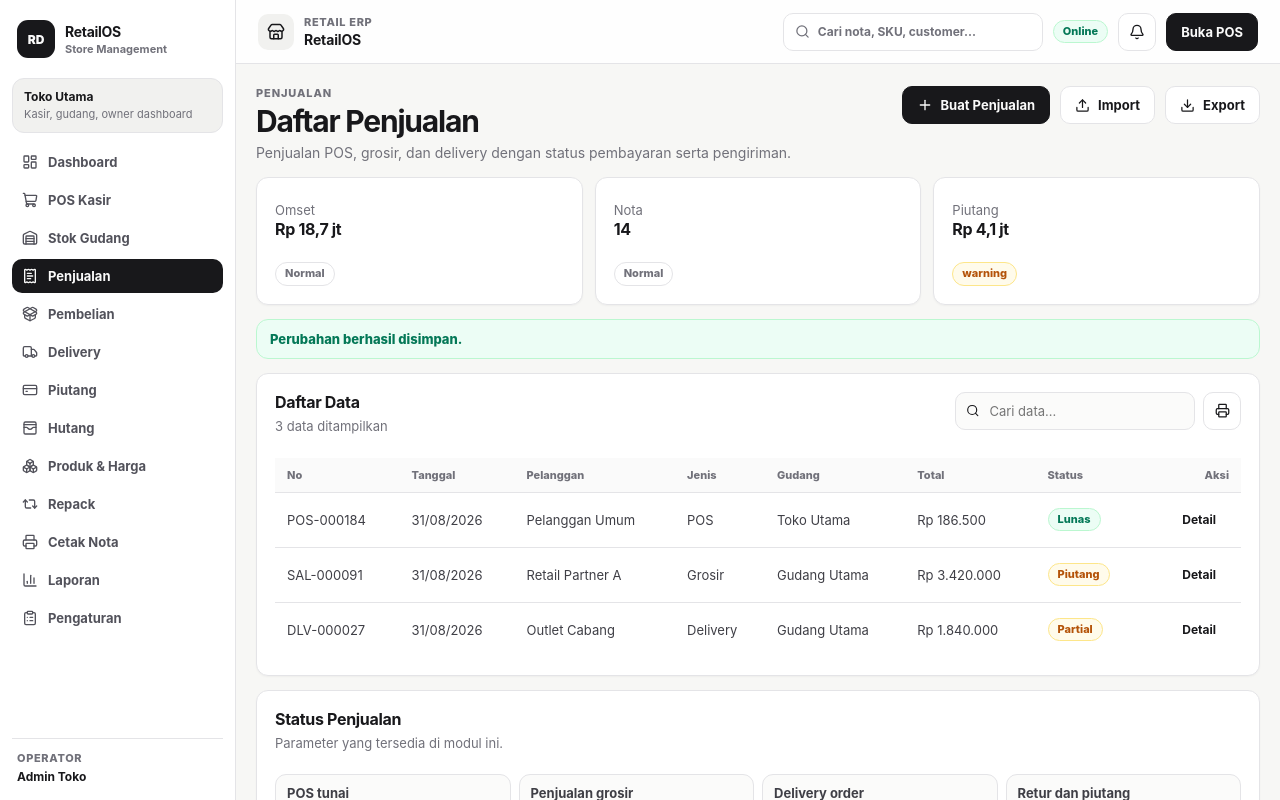
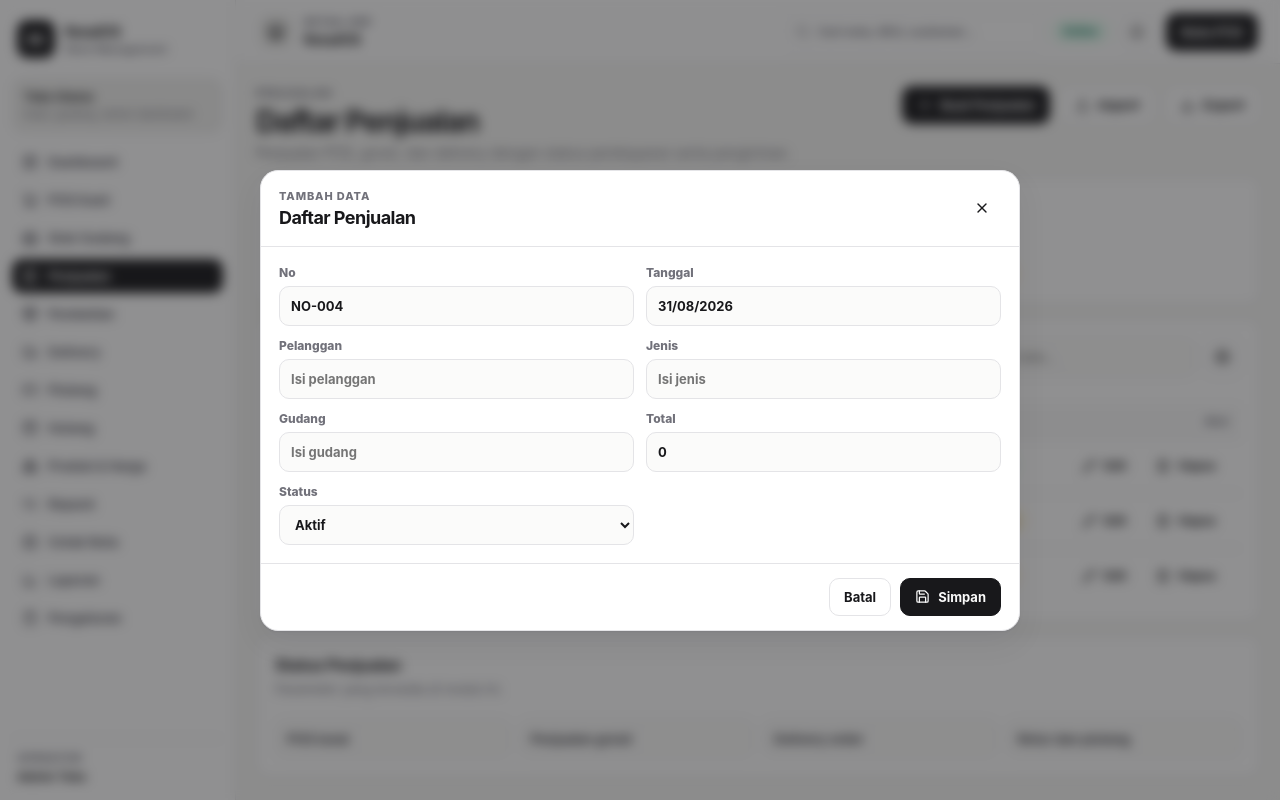
Before and after one commit to solivatestudio/demo-erp-retail, a Next.js app: page /sales in a window 1280 px wide. Both pictures are taken after a click on the button "Buat Penjualan". Built offline with nearby package versions, Linux system fonts and the light colour scheme.

Commit message:
feat: add editable CRUD tables to ERP modules
Co-authored-by: hmad28 <email1.hammad@gmail.com>

```diff
--- a/app/globals.css
+++ b/app/globals.css
@@ -419,6 +419,12 @@ a:focus-visible {
 .data-table .right { text-align: right; }
 .data-table.compact { padding-top: 0; }
 
+.row-actions {
+  display: inline-flex;
+  justify-content: flex-end;
+  gap: 4px;
+}
+
 .shortcut-list,
 .finance-list,
 .side-list {
@@ -472,6 +478,99 @@ a:focus-visible {
   padding: 11px 13px;
   font-size: 13px;
   font-weight: 760;
+}
+
+.crud-overlay {
+  position: fixed;
+  inset: 0;
+  z-index: 60;
+  display: grid;
+  place-items: center;
+  background: rgba(24, 24, 27, .48);
+  backdrop-filter: blur(6px);
+  padding: 18px;
+}
+
+.crud-dialog {
+  width: min(760px, 100%);
+  max-height: min(760px, calc(100vh - 36px));
+  overflow: hidden;
+  display: flex;
+  flex-direction: column;
+  border: 1px solid var(--border);
+  border-radius: 18px;
+  background: var(--card);
+  box-shadow: var(--shadow);
+}
+
+.crud-head {
+  display: flex;
+  align-items: flex-start;
+  justify-content: space-between;
+  gap: 14px;
+  border-bottom: 1px solid var(--border);
+  padding: 18px;
+}
+
+.crud-head span,
+.crud-head strong {
+  display: block;
+}
+
+.crud-head span {
+  color: var(--muted-foreground);
+  font-size: 11px;
+  font-weight: 850;
+  letter-spacing: .08em;
+  text-transform: uppercase;
+}
+
+.crud-head strong {
+  margin-top: 4px;
+  font-size: 18px;
+  letter-spacing: -.03em;
+}
+
+.crud-form {
+  overflow: auto;
+  display: grid;
+  grid-template-columns: repeat(2, minmax(0, 1fr));
+  gap: 12px;
+  padding: 18px;
+}
+
+.crud-form label {
+  display: grid;
+  gap: 6px;
+}
+
+.crud-form label span {
+  color: var(--muted-foreground);
+  font-size: 12px;
+  font-weight: 760;
+  text-transform: capitalize;
+}
+
+.crud-form input,
+.crud-form select {
+  height: 40px;
+  width: 100%;
+  border: 1px solid var(--input);
+  border-radius: 10px;
+  background: #fbfbfa;
+  color: var(--foreground);
+  padding: 0 11px;
+  outline: 0;
+  font-size: 13px;
+  font-weight: 650;
+}
+
+.crud-actions {
+  display: flex;
+  justify-content: flex-end;
+  gap: 9px;
+  border-top: 1px solid var(--border);
+  padding: 14px 18px;
 }
 
 .stock-list,
@@ -842,9 +941,11 @@ a:focus-visible {
   .table-header,
   .table-tools { display: grid; width: 100%; }
   .table-search { width: 100%; }
+  .row-actions { justify-content: flex-start; }
   .kpi-grid,
   .module-stats,
   .module-side-card .side-list,
+  .crud-form,
   .cart-actions { grid-template-columns: 1fr; }
   .stock-row,
   .transaction-row { grid-template-columns: 1fr; }
--- a/components/DemoModulePage.tsx
+++ b/components/DemoModulePage.tsx
@@ -1,7 +1,7 @@
 "use client";
 
-import { useMemo, useState } from "react";
-import { Download, Plus, Printer, Search, Upload } from "lucide-react";
+import { useEffect, useMemo, useState } from "react";
+import { Download, Pencil, Plus, Printer, Save, Search, Trash2, Upload, X } from "lucide-react";
 import { formatRupiah } from "../lib/utils/format";
 import { Badge } from "./ui/badge";
 import { Button } from "./ui/button";
@@ -395,11 +395,76 @@ export default function DemoModulePage({ kind, title, description }: { kind: Dem
   const [query, setQuery] = useState("");
   const [saved, setSaved] = useState(false);
   const config = useMemo(() => CONFIG[kind] ?? fallback, [kind]);
+  const [records, setRecords] = useState<Row[]>(config.rows);
+  const [editorOpen, setEditorOpen] = useState(false);
+  const [editingIndex, setEditingIndex] = useState<number | null>(null);
+  const [form, setForm] = useState<Record<string, string>>({});
+
+  useEffect(() => {
+    setRecords(config.rows);
+    setQuery("");
+    setSaved(false);
+    setEditorOpen(false);
+    setEditingIndex(null);
+    setForm({});
+  }, [config]);
+
   const rows = useMemo(() => {
     const q = query.trim().toLowerCase();
-    if (!q) return config.rows;
-    return config.rows.filter((row) => Object.values(row).some((value) => String(value).toLowerCase().includes(q)));
-  }, [config.rows, query]);
+    if (!q) return records;
+    return records.filter((row) => Object.values(row).some((value) => String(value).toLowerCase().includes(q)));
+  }, [records, query]);
+
+  const openCreate = () => {
+    const next: Record<string, string> = {};
+    config.columns.forEach((column) => {
+      if (column === "status") next[column] = "Aktif";
+      else if (["tanggal", "jatuhTempo"].includes(column)) next[column] = "31/08/2026";
+      else if (["total", "hpp", "ecer", "grosir", "jumlah", "nilai", "terbayar", "sisa", "sku", "jumlahSku"].includes(column)) next[column] = "0";
+      else next[column] = "";
+    });
+    const firstColumn = config.columns[0];
+    if (firstColumn && !next[firstColumn]) {
+      next[firstColumn] = `${firstColumn.toUpperCase()}-${String(records.length + 1).padStart(3, "0")}`;
+    }
+    setForm(next);
+    setEditingIndex(null);
+    setEditorOpen(true);
+  };
+
+  const openEdit = (row: Row) => {
+    const sourceIndex = records.findIndex((record) => record === row);
+    const next: Record<string, string> = {};
+    config.columns.forEach((column) => {
+      next[column] = String(row[column] ?? "");
+    });
+    setForm(next);
+    setEditingIndex(sourceIndex);
+    setEditorOpen(true);
+  };
+
+  const saveRecord = () => {
+    const nextRow: Row = {};
+    config.columns.forEach((column) => {
+      const raw = form[column] ?? "";
+      const original = editingIndex !== null ? records[editingIndex]?.[column] : undefined;
+      const shouldNumber = typeof original === "number" || ["total", "hpp", "ecer", "grosir", "jumlah", "nilai", "terbayar", "sisa", "sku", "jumlahSku"].includes(column);
+      nextRow[column] = shouldNumber ? Number(raw.replace(/[^\d.-]/g, "")) || 0 : raw;
+    });
+
+    setRecords((current) => {
+      if (editingIndex === null) return [nextRow, ...current];
+      return current.map((row, index) => index === editingIndex ? nextRow : row);
+    });
+    setEditorOpen(false);
+    setEditingIndex(null);
+    setSaved(true);
+  };
+
+  const deleteRecord = (row: Row) => {
+    setRecords((current) => current.filter((record) => record !== row));
+    setSaved(true);
+  };
 
   return (
     <div className="module-page">
@@ -410,7 +475,7 @@ export default function DemoModulePage({ kind, title, description }: { kind: Dem
           <p>{description}</p>
         </div>
         <div className="header-actions">
-          <Button onClick={() => setSaved(true)}><Plus size={16} /> {config.primaryAction}</Button>
+          <Button onClick={openCreate}><Plus size={16} /> {config.primaryAction}</Button>
           <Button variant="outline"><Upload size={15} /> Import</Button>
           <Button variant="outline"><Download size={15} /> Export</Button>
         </div>
@@ -467,7 +532,12 @@ export default function DemoModulePage({ kind, title, description }: { kind: Dem
                           : formatCell(column, row[column] ?? "-")}
                       </td>
                     ))}
-                    <td className="right"><Button variant="ghost" size="sm">Detail</Button></td>
+                    <td className="right">
+                      <div className="row-actions">
+                        <Button variant="ghost" size="sm" onClick={() => openEdit(row)}><Pencil size={14} /> Edit</Button>
+                        <Button variant="ghost" size="sm" onClick={() => deleteRecord(row)}><Trash2 size={14} /> Hapus</Button>
+                      </div>
+                    </td>
                   </tr>
                 ))}
               </tbody>
@@ -485,6 +555,52 @@ export default function DemoModulePage({ kind, title, description }: { kind: Dem
           </CardContent>
         </Card>
       </section>
+
+      {editorOpen && (
+        <div className="crud-overlay" onClick={() => setEditorOpen(false)}>
+          <div className="crud-dialog" onClick={(event) => event.stopPropagation()}>
+            <div className="crud-head">
+              <div>
+                <span>{editingIndex === null ? "Tambah Data" : "Edit Data"}</span>
+                <strong>{title || config.section}</strong>
+              </div>
+              <Button variant="ghost" size="icon" onClick={() => setEditorOpen(false)} aria-label="Tutup">
+                <X size={16} />
+              </Button>
+            </div>
+
+            <div className="crud-form">
+              {config.columns.map((column) => (
+                <label key={column}>
+                  <span>{column}</span>
+                  {column === "status" ? (
+                    <select value={form[column] ?? ""} onChange={(event) => setForm((current) => ({ ...current, [column]: event.target.value }))}>
+                      <option>Aktif</option>
+                      <option>Draft</option>
+                      <option>Open</option>
+                      <option>Partial</option>
+                      <option>Posted</option>
+                      <option>Lunas</option>
+                      <option>Pending</option>
+                    </select>
+                  ) : (
+                    <input
+                      value={form[column] ?? ""}
+                      onChange={(event) => setForm((current) => ({ ...current, [column]: event.target.value }))}
+                      placeholder={`Isi ${column}`}
+                    />
+                  )}
+                </label>
+              ))}
+            </div>
+
+            <div className="crud-actions">
+              <Button variant="outline" onClick={() => setEditorOpen(false)}>Batal</Button>
+              <Button onClick={saveRecord}><Save size={15} /> Simpan</Button>
+            </div>
+          </div>
+        </div>
+      )}
     </div>
   );
 }
```
